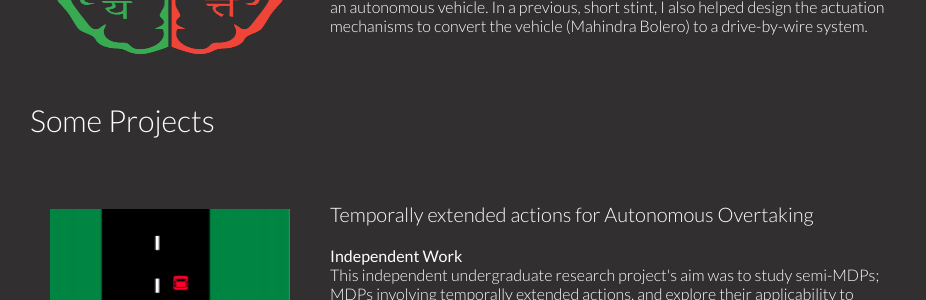
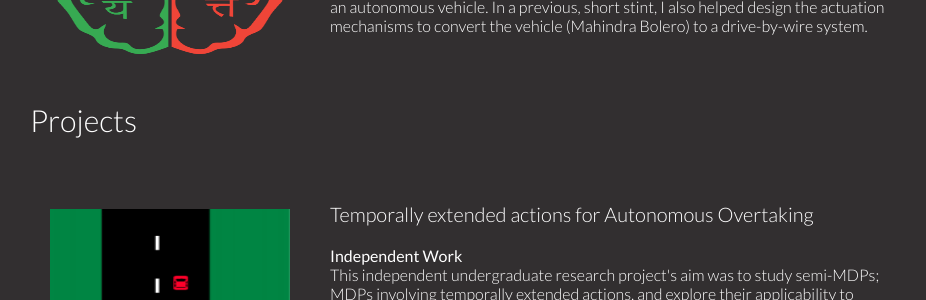
Before and after one commit to sritee/sritee.github.io, a Jekyll site: the page projects.html, which Jekyll copies as it is, in a window 1280 px wide and 900 px high, scrolled down 883 px. Shown: the part 158-458 px from the top of the window, without its empty margins (162-1088 px from the left). Built offline with Jekyll 4.4.1, drawn with Linux system fonts in a browser that asks for light colours; nearby versions of some CDN libraries.

Commit message:
Update projects.html

```diff
--- a/projects.html
+++ b/projects.html
@@ -105,7 +105,7 @@
           </tr>
 
       </table>
-	<h4> Some Projects </h4>
+	<h4> Projects </h4>
       <table width="100%" align="center" border="0" cellspacing="0" cellpadding="20">
 	  <tr>
           <td width="25%">
```
